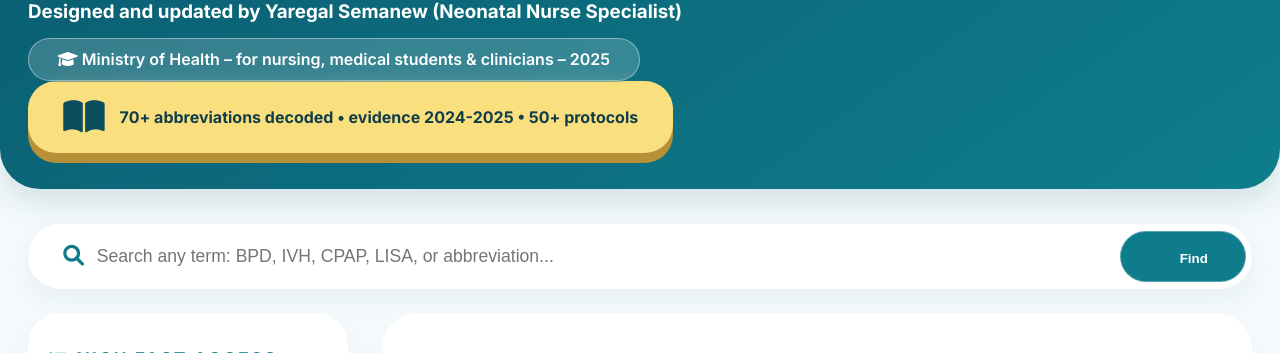
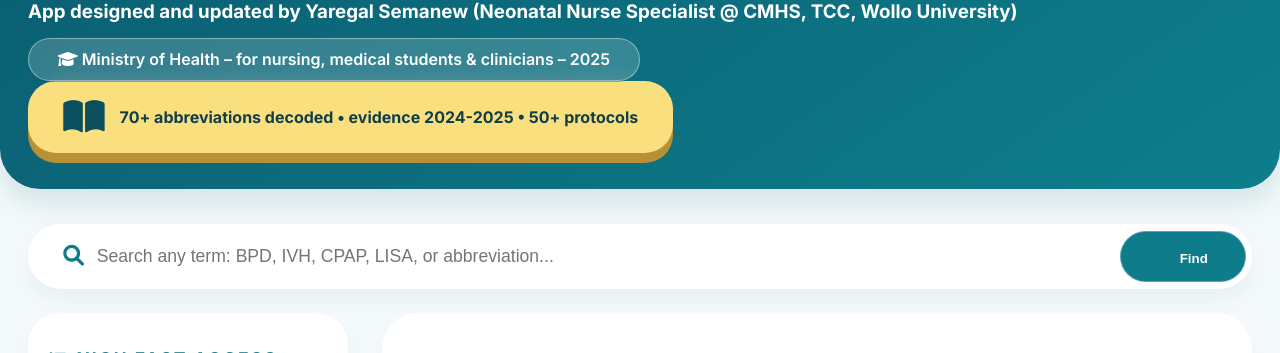
Before and after one commit to Gityar/arasbet, a plain HTML site: page index.html in a window 1280 px wide. Shown: the part 148-501 px from the top of the page. Drawn offline with nearby package versions, Linux system fonts and the light colour scheme.

Commit message:
Revise app description and author details
Updated the description of the app and added affiliations.

```diff
--- a/index.html
+++ b/index.html
@@ -334,7 +334,7 @@
     <div class="hero">
         <div class="container hero-content">
             <div class="title-section">
-                <h1>🇪🇹 NICU <br><span style="font-size:2rem;">Clinical Reference & Student Guide</span></h1> <h3> Designed and updated by Yaregal Semanew (Neonatal Nurse Specialist)</h3>
+                <h1>🇪🇹 NICU <br><span style="font-size:2rem;">Clinical Reference & Student Guide</span></h1> <h3> App designed and updated by Yaregal Semanew (Neonatal Nurse Specialist @ CMHS, TCC, Wollo University)</h3>
                 <span class="flag"><i class="fas fa-graduation-cap"></i> Ministry of Health – for nursing, medical students & clinicians – 2025</span>
             </div>
             <div class="student-badge">
```
